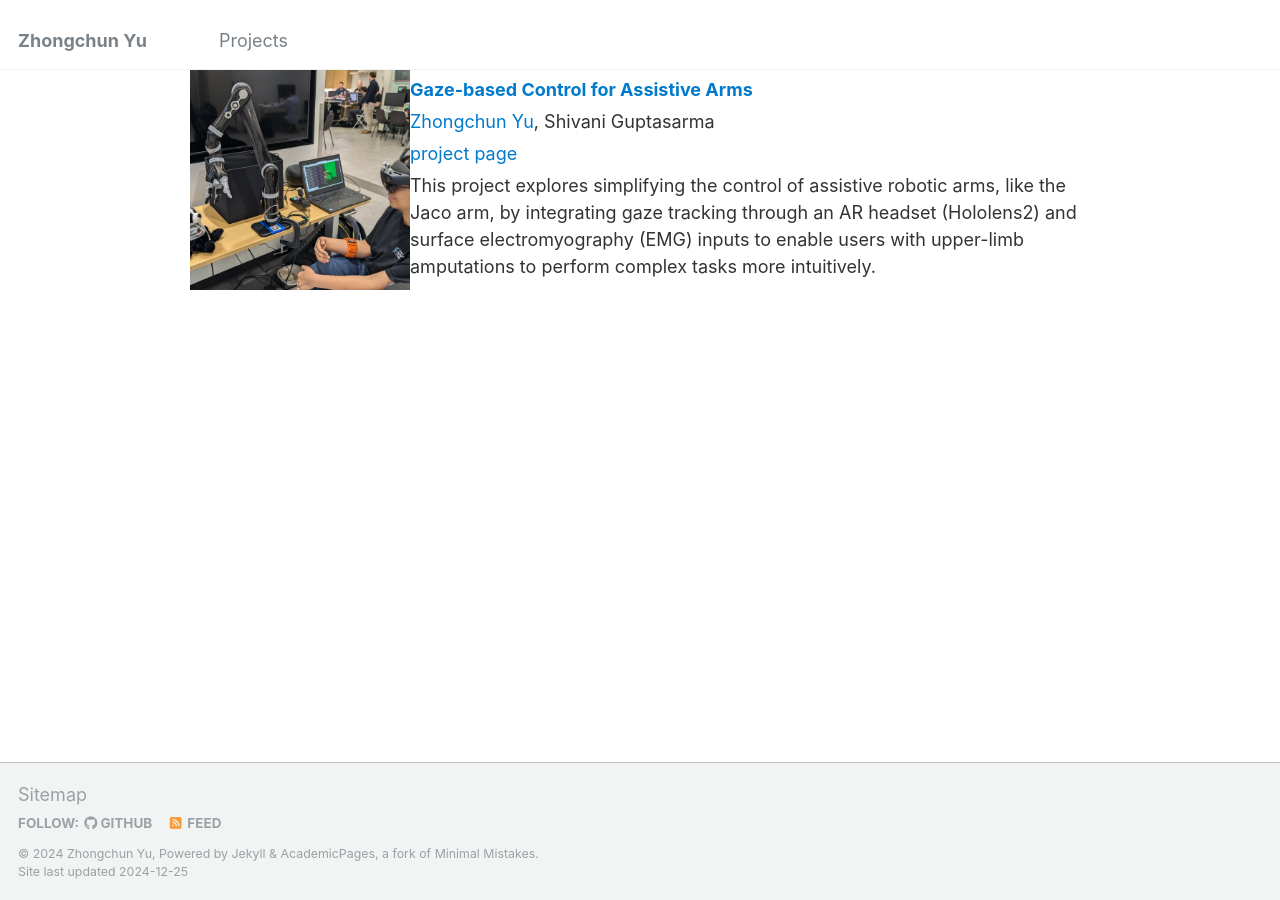
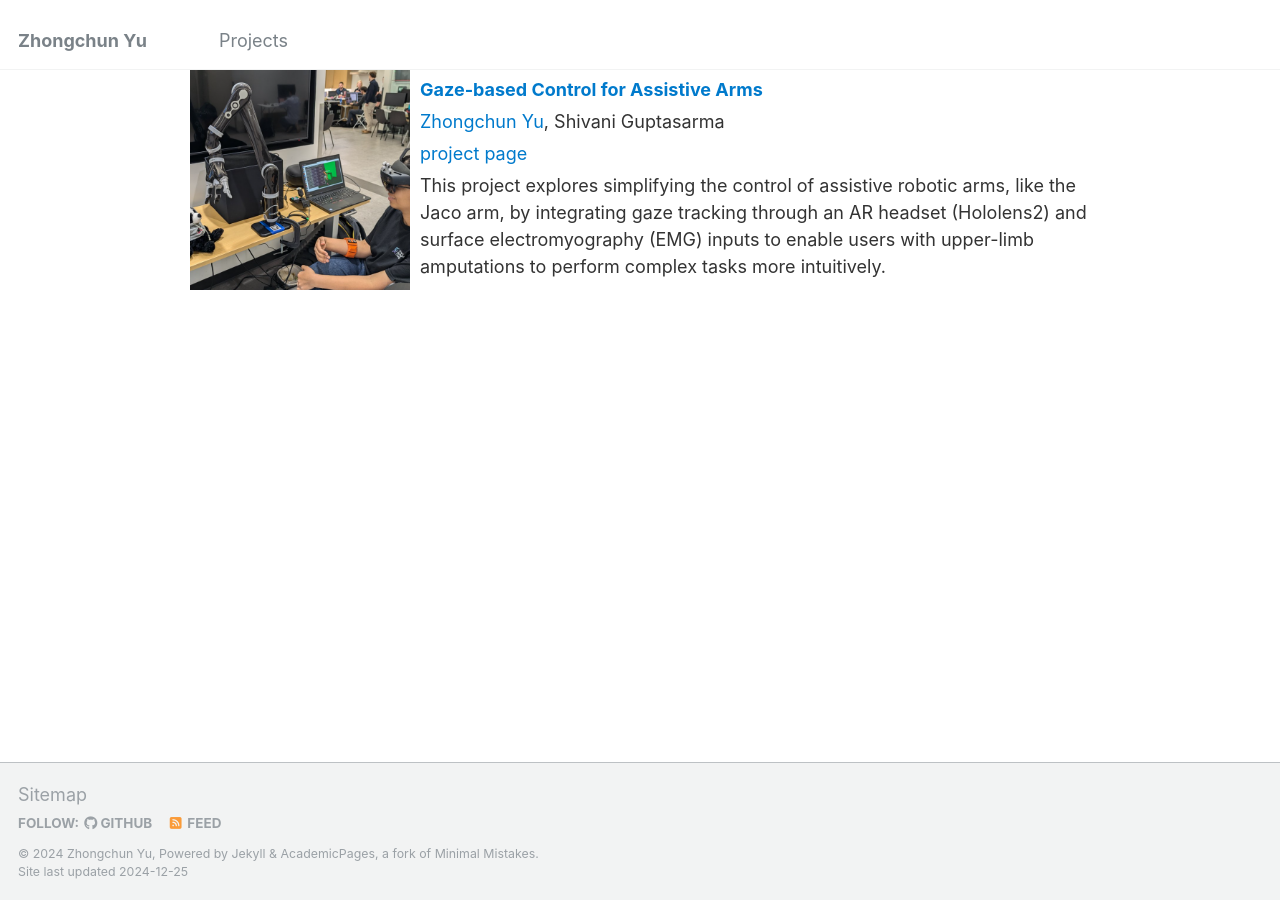
Before and after one commit to yuzhongchun17/yuzhongchun17.github.io, a Jekyll site: the page built from _pages/research.html, in a window 1280 px wide. Built offline with Jekyll 4.4.1, drawn with Linux system fonts in a browser that asks for light colours.

Commit message:
Update research.html

```diff
--- a/_pages/research.html
+++ b/_pages/research.html
@@ -39,6 +39,7 @@ permalink: /research/
       align-items: center;
       justify-content: center;
       overflow: hidden; /* Crop overflowing content */
+      margin-right: 10px; /* Add spacing between image and text */
     }
 
     .research-media img {
```
